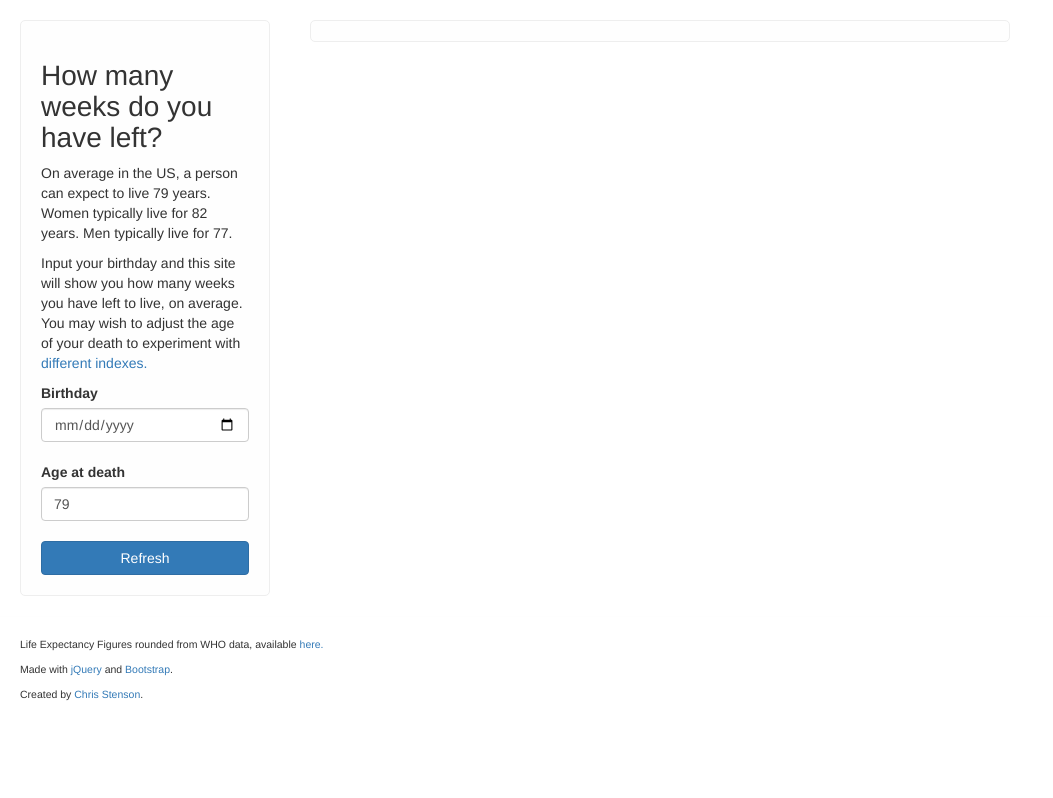
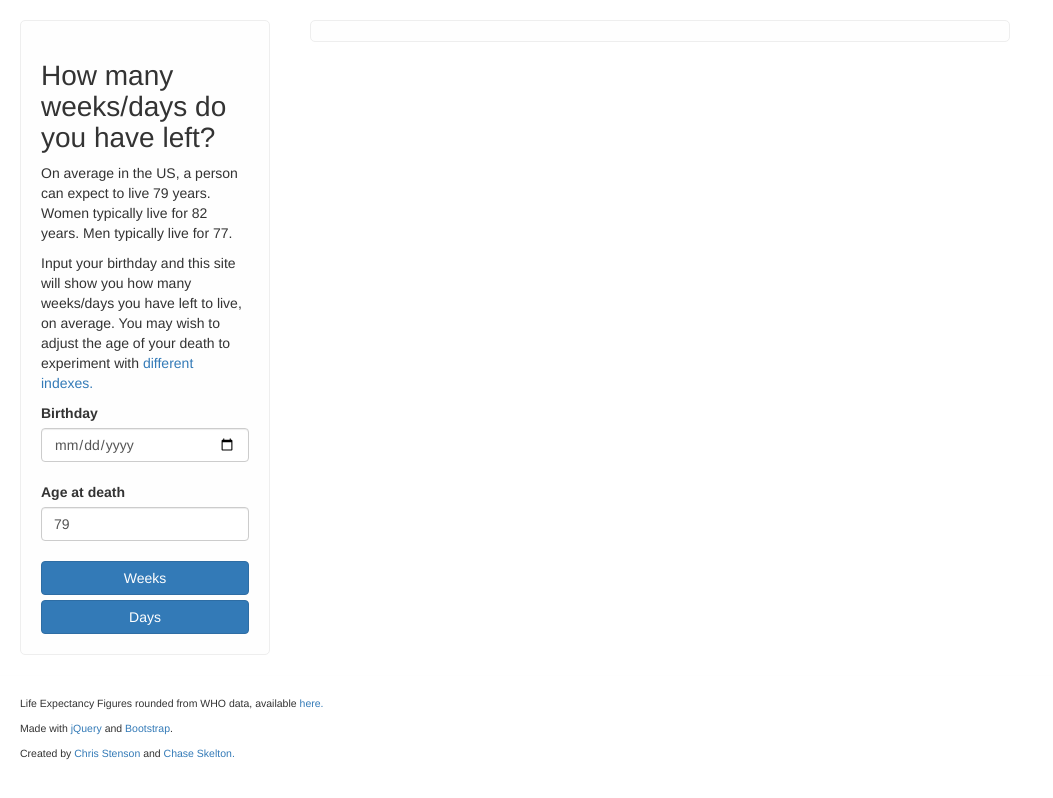
Before and after one commit to christopherstenson/weeks, a plain HTML site: page index.html in a window 1280 px wide. Shown: the whole page, without its empty margins (0-1053 px from the left). Drawn offline with nearby package versions, Linux system fonts and the light colour scheme.

Commit message:
Added day functionality.

```diff
--- a/index.html
+++ b/index.html
@@ -6,49 +6,41 @@
     <script src="https://maxcdn.bootstrapcdn.com/bootstrap/3.3.6/js/bootstrap.min.js"></script>
     <!--
       Hi fellow developer / person who erroneously pressed Ctrl + U!
-
       I know you could do this better than I did it. I was shooting for speed of
       development, and so I went with the tools I've been using lately and tried
       to make it simple. It could be done smaller, faster, smoother, and with no
       external dependencies, I know.
-
       The beautiful thing about web development is that there are a million ways
       to do something. This isn't the best, so I'd love to see your take.
-
       twitter.com/serebroraya
     -->
     <style>
       h1 {
         font-size: 200%;
       }
-
       .pane {
         margin: 20px;
         border: 1px solid #eee;
         border-radius: 5px;
         background-color: #fefefe;
       }
-
       .input {
         padding: 20px;
         width: 90%;
         max-width: 250px;
         float: left;
       }
-
       .result {
         padding: 10px;
         float: left;
         width: 90%;
         max-width: 700px;
       }
-
       .year {
         margin: 5px 0;
         height: 15px;
         width: 100%;
       }
-
       .dot {
         width: 3px;
         height: 3px;
@@ -57,11 +49,17 @@
         float: left;
         margin: 5px;
       }
-
+      .smalldot {
+        width: 1px;
+        height: 1px;
+        border: 1px solid black;
+        border-radius: 1px;
+        float: left;
+        margin: 2px;
+      }
       .form-control {
         margin-bottom: 20px;
       }
-
       footer {
         width: 90%;
         height: 100px;
@@ -79,18 +77,13 @@
         var age = Math.round($('#age').val());
         var deathday = new Date(birthday);
         deathday.setFullYear(deathday.getFullYear() + age);
-
         if (deathday < birthday || deathday < today || age < 0) return 0;
-
         var today = new Date();
-
         var differenceInMil = deathday - today;
         var differenceInWks = ((((differenceInMil / 1000) / 60) / 60) / 24) / 7;
         var differenceInWksInt = Math.round(differenceInWks);
         differenceInWksInt < 0 ? 0 : differenceInWksInt;
-
         var output = '';
-
         if (differenceInWksInt > 10000)
         {
           output = 'C\'mon, nobody is going to live that long just yet.'
@@ -102,20 +95,44 @@
             output += '<div class="dot"></div>';
           }
         }
-
+        $('#result').html(output);
+      }
+      function dayeval() {
+        var birthday = $('#bday').val();
+        var age = Math.round($('#age').val());
+        var deathday = new Date(birthday);
+        deathday.setFullYear(deathday.getFullYear() + age);
+        if (deathday < birthday || deathday < today || age < 0) return 0;
+        var today = new Date();
+        var differenceInMil = deathday - today;
+        var differenceInDys = ((((differenceInMil / 1000) / 60) / 60) / 24);
+        var differenceInDysInt = Math.round(differenceInDys);
+        differenceInDysInt < 0 ? 0 : differenceInDysInt;
+        var output = '';
+        if (differenceInDysInt > 70000)
+        {
+          output = 'C\'mon, nobody is going to live that long just yet.'
+        }
+        else
+        {
+          for (var i = 0; i <= differenceInDysInt; i++)
+          {
+            output += '<div class="smalldot"></div>';
+          }
+        }
         $('#result').html(output);
       }
     </script>
   </head>
   <body>
     <div class="input pane">
-      <h1>How many weeks do you have left?</h1>
+      <h1>How many weeks/days do you have left?</h1>
       <p>
           On average in the US, a person can expect to live 79 years. Women typically live for
           82 years. Men typically live for 77.
       </p>
       <p>
-        Input your birthday and this site will show you how many weeks you have
+        Input your birthday and this site will show you how many weeks/days you have
         left to live, on average. You may wish to adjust the age of your death
         to experiment with
         <a href="https://en.wikipedia.org/wiki/List_of_countries_by_life_expectancy">different indexes.</a>
@@ -124,7 +141,8 @@
       <input class="form-control" type="date" id="bday"/>
       <label for="age">Age at death</label>
       <input class="form-control" type="number" id="age" value="79" min="0"/>
-      <button class="btn btn-primary btn-block" onclick="eval();">Refresh</button>
+      <button class="btn btn-primary btn-block" onclick="eval();">Weeks</button>
+      <button class="btn btn-primary btn-block" onclick="dayeval();">Days</button>
     </div>
 
     <div id="result" class="result pane">
@@ -139,7 +157,7 @@
         Made with <a href="http://jquery.com/">jQuery</a> and <a href="http://getbootstrap.com/">Bootstrap</a>.
       </p>
       <p>
-        Created by <a href="https://twitter.com/SerebroRaya">Chris Stenson</a>.
+        Created by <a href="https://twitter.com/SerebroRaya">Chris Stenson</a> and <a href="https://github.com/Chases5">Chase Skelton<a/>.
       </p>
     </footer>
   </body>
```
